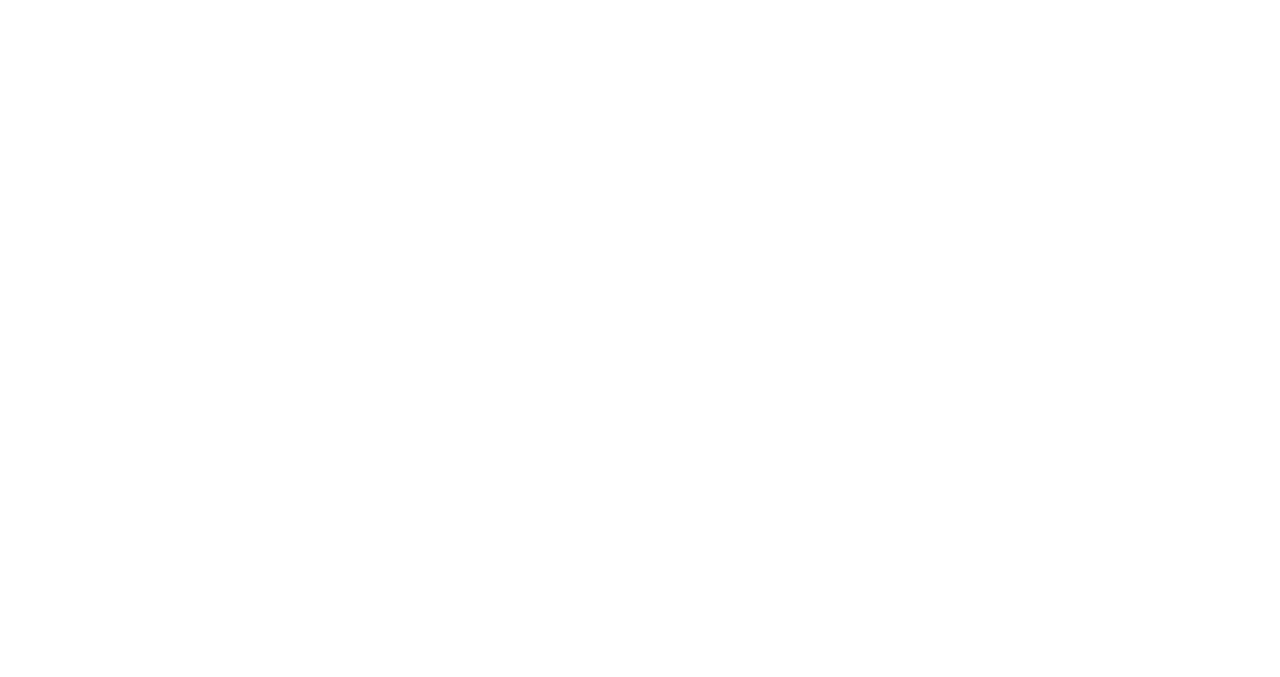
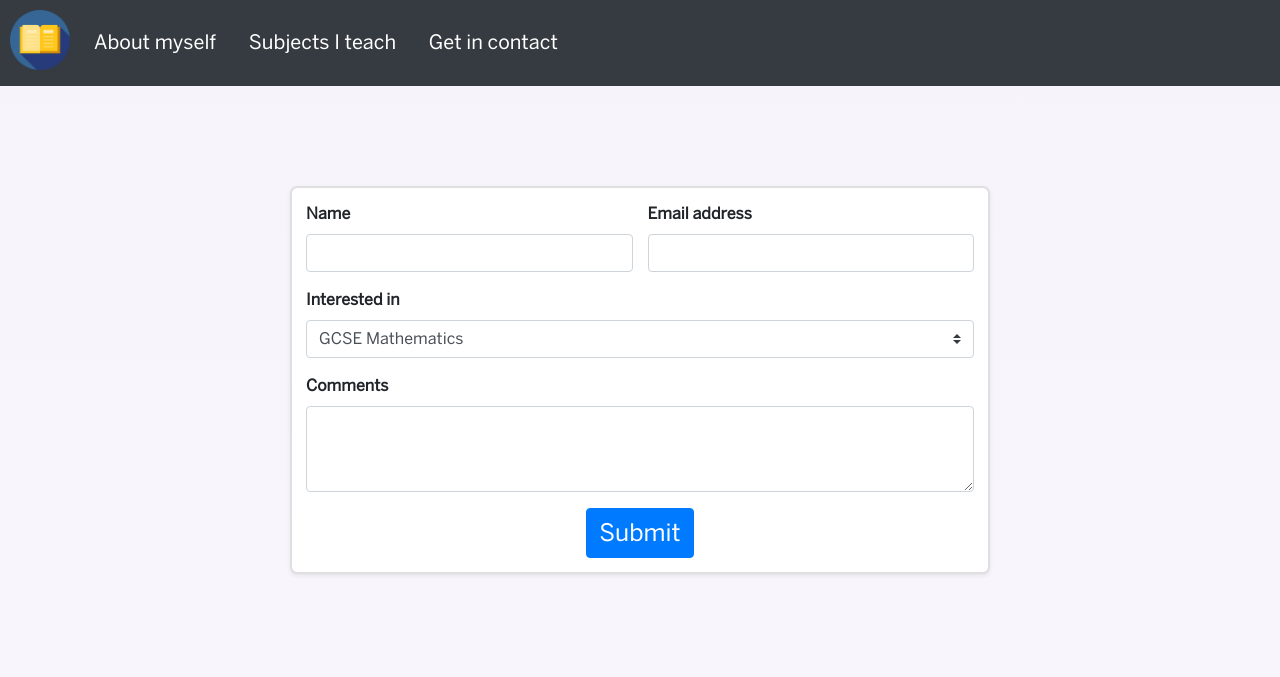
Before and after one commit to egorchern/MyTutor, a plain HTML site: page contact.html in a window 1280 px wide. Drawn offline with nearby package versions, Linux system fonts and the light colour scheme.

Commit message:
complete

```diff
--- a/contact.html
+++ b/contact.html
@@ -0,0 +1,73 @@
+<!DOCTYPE html>
+
+<head>
+
+    <meta charset="utf-8" />
+    <script src="https://ajax.googleapis.com/ajax/libs/jquery/3.5.1/jquery.min.js"></script>
+    <link rel="stylesheet" href="https://stackpath.bootstrapcdn.com/bootstrap/4.5.2/css/bootstrap.min.css"
+        integrity="sha384-JcKb8q3iqJ61gNV9KGb8thSsNjpSL0n8PARn9HuZOnIxN0hoP+VmmDGMN5t9UJ0Z" crossorigin="anonymous">
+    <script src="https://smtpjs.com/v3/smtp.js"></script>
+
+
+
+    <link rel=stylesheet href="main.css">
+    <meta name="viewport" content="width=device-width, initial-scale=1, shrink-to-fit=no">
+    <link rel="icon" href="Assets/logo.PNG">
+    <title>Get in contact</title>
+
+    <script type="text/javascript" src="main.js"></script>
+</head>
+
+<body>
+    <div id="wrapper">
+        <nav id="main_nav">
+            <div style="max-width: 60px;margin-bottom: 6px;margin-right:10px;">
+                <img src="Assets/logo.PNG">
+
+            </div>
+            <ul>
+
+                <li onclick="window.open('MyTutor/index.html', '_self')">About myself</li>
+                <li onclick="window.open('MyTutor/subjects.html', '_self')">Subjects I teach</li>
+                <li onclick="window.open('MyTutor/contact.html', '_self')">Get in contact</li>
+            </ul>
+
+        </nav>
+        <main style="padding-left:15px;padding-right:15px;padding-bottom: 100px;">
+            <form id="contact_form" class="scroll_tracked slide_in" style="transform: translateX(-100vw); margin-left: auto;margin-right:auto;margin-top:100px;">
+                <div class="form-group">
+                    <label>Name</label>
+                    <input class="form-control" id="name" type="text" required>
+
+                </div>
+                <div class="form-group">
+                    <label>Email address</label>
+                    <input class="form-control" id="email" type="email" required>
+
+                </div>
+                <div class="form-group" style="grid-column-start: 1; grid-column-end: 3;">
+                    <label>Interested in</label>
+                    <select class="custom-select" id="interested_in" required>
+                        <option selected>GCSE Mathematics</option>
+                        <option >GCSE Computer Science</option>
+                        <option >A-Level Mathematics</option>
+                        <option >A-Level Computer Science</option>
+                        <option >A-Level Accounting</option>
+                        <option >Python</option>
+                        <option >C#</option>
+                        <option >HTML + CSS + JS</option>
+                    </select>
+
+                </div>
+                <div class="form-group" style="grid-column-start: 1; grid-column-end: 3;">
+                    <label >Comments</label>
+                    <textarea class="form-control" id="comments" rows="3"></textarea>
+                </div>
+                <div style="grid-column-start: 1; grid-column-end: 3;" class="align_perfectly_container">
+                    <button class="btn btn-primary" type="button" style="font-size: 1.5rem;" onclick="handle_submit_form()">Submit</button>
+                </div>
+
+            </form>
+        </main>
+    </div>
+</body>
--- a/main.js
+++ b/main.js
@@ -1,3 +1,4 @@
+
 $(function(){
     scrl();
 
@@ -64,3 +65,47 @@ function load_slideshow(id){
     })
 
 }
+
+function handle_submit_form(){
+    let name = $('#name').val();
+    let email = $('#email').val()
+    let interested_in = $('#interested_in').val();
+    let comments = $('#comments').val();
+    let error_text = "";
+    if (name === ""){
+        error_text += "\nPlease fill in the Name field";
+    }
+    if (email === ""){
+        error_text += "\nPlease fill in the Email field";
+    }
+    if (interested_in === ""){
+        error_text += "\nPlease selected the subject you are interested in";
+    }
+    if (error_text != ""){
+        alert(error_text);
+    }
+    else{
+
+        send_email(name, email, interested_in, comments);
+    }
+
+}
+function send_email(name, email, interested_in, comments){
+
+
+    Email.send({
+        Host: "smtp.gmail.com",
+        Username: "egor.chernyshev.tutoring@gmail.com",
+        Password: "Crab1Rook2",
+        To: 'egor.chernyshev.tutoring@gmail.com',
+        From: "egor.chernyshev.tutoring@gmail.com",
+        Subject: "Tutoring interst",
+        Body: `
+        ${name}  |
+        \n${email}  |
+        \n${interested_in}  |
+        \n${comments}  |
+        `
+    });
+
+}
--- a/main.scss
+++ b/main.scss
@@ -59,12 +59,31 @@ $slide_in_duration: 1s;
     }
 
 }
-
+#wrapper{
+    width:100%;
+    height: 100%;
+    overflow-x:hidden;
+    overflow-y:auto;
+    background-image:linear-gradient(0deg, rgba(247,243,251,0.8) 0%, #F7F3FB 100%);
+    background-repeat: repeat;
+}
 *{
     font-family:"bento_sans";
     word-break: keep-all;
 }
+label{
+    font-weight: bolder;
+}
+#contact_form{
 
+    padding: 14px;
+    display: grid;
+
+    grid-template-columns: 1fr 1fr;
+    column-gap: 15px;
+    @extend %coolBorders;
+    max-width: 700px;
+}
 html,body{
     margin:0;
     padding:0;
@@ -102,13 +121,7 @@ html,body{
     margin:auto;
 
 }
-#wrapper{
-    width:100%;
-    height: 100%;
-    overflow-x:hidden;
-    overflow-y:auto;
-    background-image:linear-gradient(0deg, rgba(247,243,251,0.8) 0%, #F7F3FB 100%);
-}
+
 ul{
     margin-bottom: 0 !important;
 }
```
Also changed, not shown: index.html (+3 -3 lines), subjects.html (+4 -4 lines), main.css.
